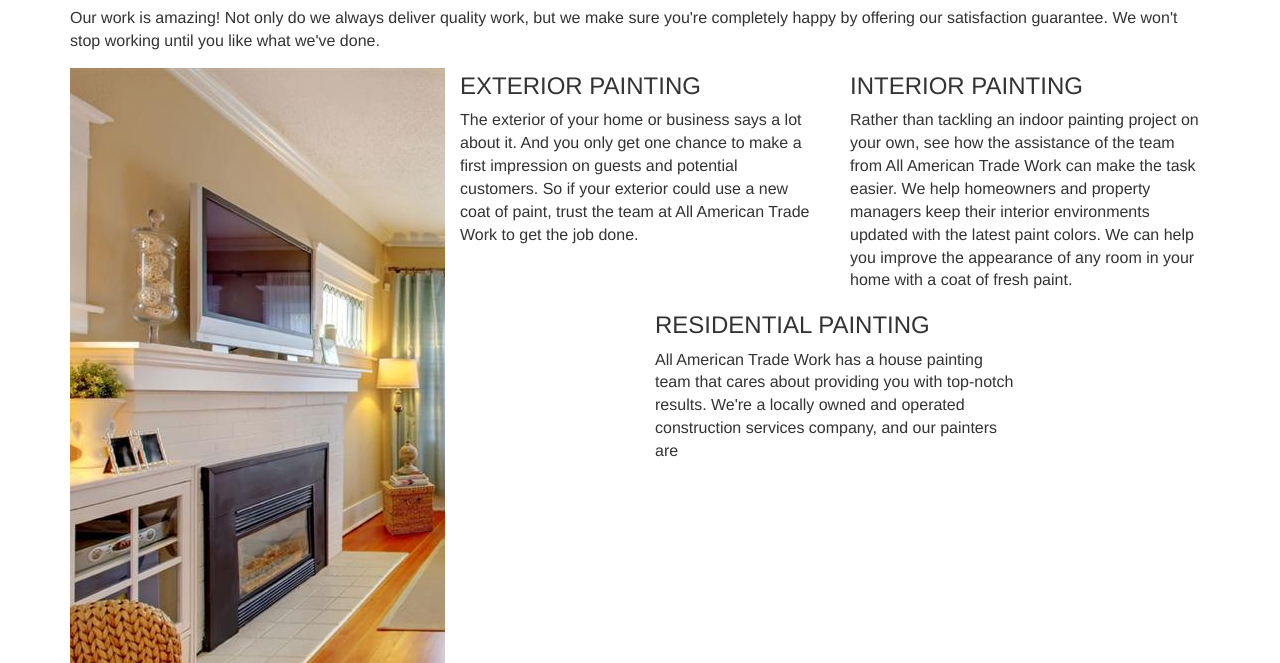
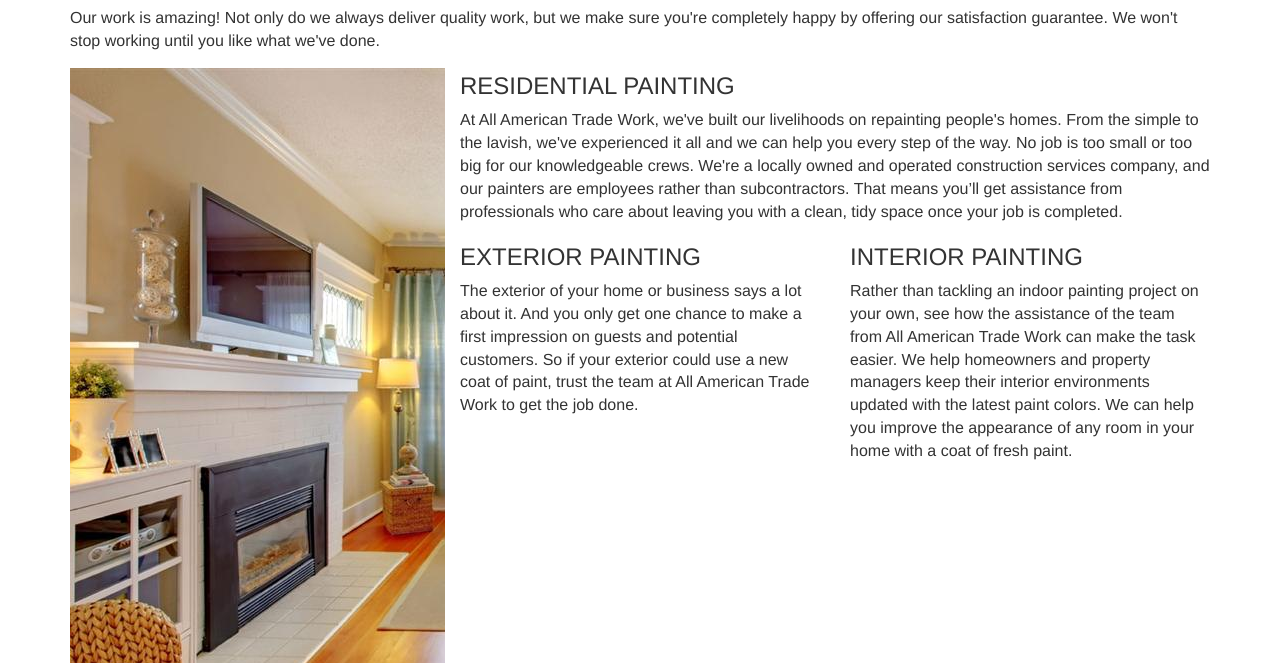
Before and after one commit to allamericantradework/allamericantradework.com, a plain HTML site: page index.html in a window 1280 px wide. Shown: the part 561-1224 px from the top of the page. Drawn offline with Linux system fonts and the light colour scheme.

Commit message:
Column Move
Moved Residential Painting up and added some text to it

```diff
--- a/index.html
+++ b/index.html
@@ -56,6 +56,10 @@
         <div class="col-md-4 media">
           <img src="aatwhome.jpg" alt="" />
         </div>
+        <div class="col-md-8">
+          <h3>RESIDENTIAL PAINTING</h3>
+          At All American Trade Work, we've built our livelihoods on repainting people's homes. From the simple to the lavish, we've experienced it all and we can help you every step of the way. No job is too small or too big for our knowledgeable crews. We're a locally owned and operated construction services company, and our painters are employees rather than subcontractors. That means you’ll get assistance from professionals who care about leaving you with a clean, tidy space once your job is completed.
+         </div>
         <div class="col-md-4">
           <h3>EXTERIOR PAINTING</h3>
           The exterior of your home or business says a lot about it. And you only get one chance to make a first impression on guests and potential customers. So if your exterior could use a new coat of paint, trust the team at All American Trade Work to get the job done.
@@ -64,11 +68,7 @@
           <h3>INTERIOR PAINTING</h3>
           Rather than tackling an indoor painting project on your own, see how the assistance of the team from All American Trade Work can make the task easier. We help homeowners and property managers keep their interior environments updated with the latest paint colors. We can help you improve the appearance of any room in your home with a coat of fresh paint.
         </div>
-        <div class="col-md-4 col-md-offset-2">
-          <h3>RESIDENTIAL PAINTING</h3>
-          All American Trade Work has a house painting team that cares about providing you with top-notch results. We're a locally owned and operated construction services company, and our painters are
-        </div>
-      </div>
+       </div>
     </div>
 
     <div class="footer">
```
